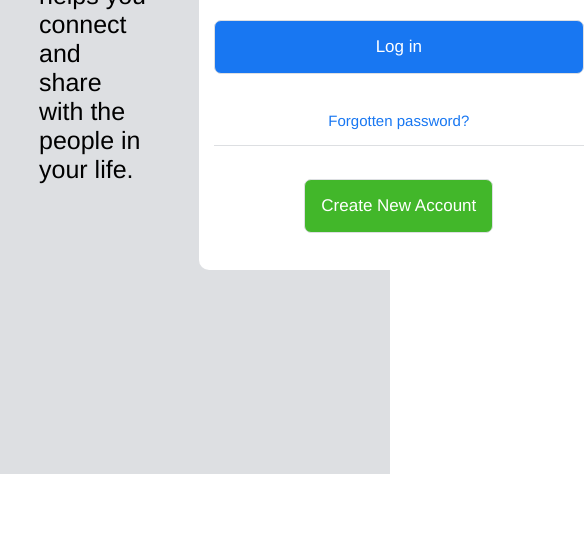
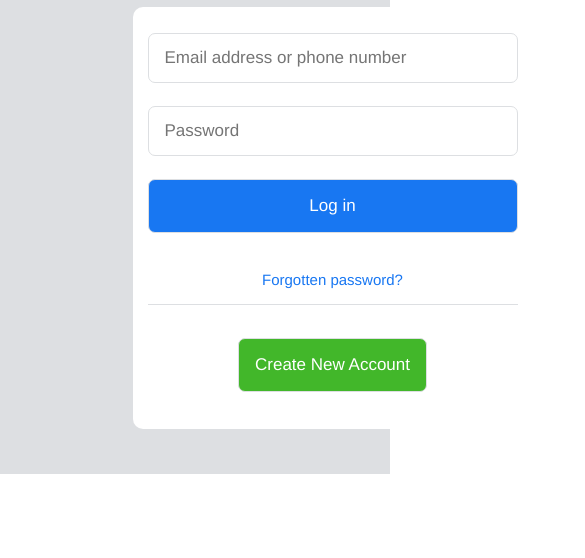
Before and after one commit to lynn-hnainy/FacebookClone, a plain HTML site: page index.html in a window 390 px wide. Shown: the part 286-844 px from the top of the page, 585 px wide, since content can reach past the window. Drawn offline with Linux system fonts and the light colour scheme.

Commit message:
Adding media query to top section

```diff
--- a/styles/styles.css
+++ b/styles/styles.css
@@ -84,3 +84,15 @@ input{
 .top .info .forgot a:hover{
     border-bottom: 1px solid #1877f2;
 }
+@media only screen and (max-width: 850px){
+    .top{
+        flex-direction: column;
+        justify-content: space-around;
+        align-items: center;
+        padding:20px;
+        text-align: center;
+    }
+    .logo{
+        margin-left:0;
+    }
+}
```
